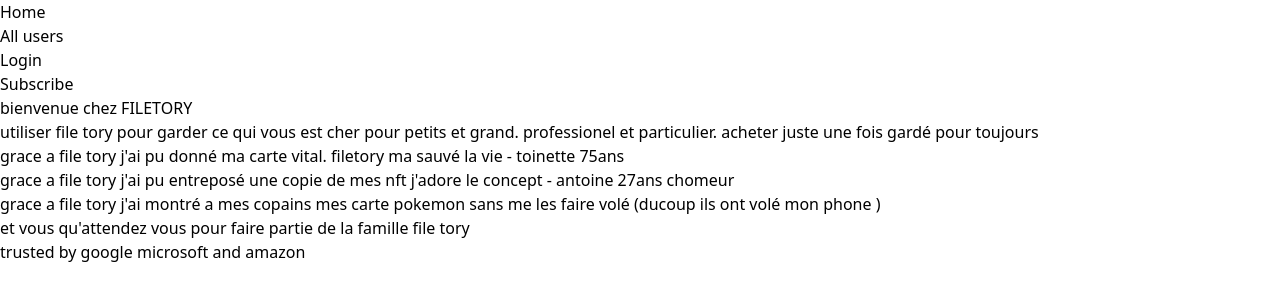
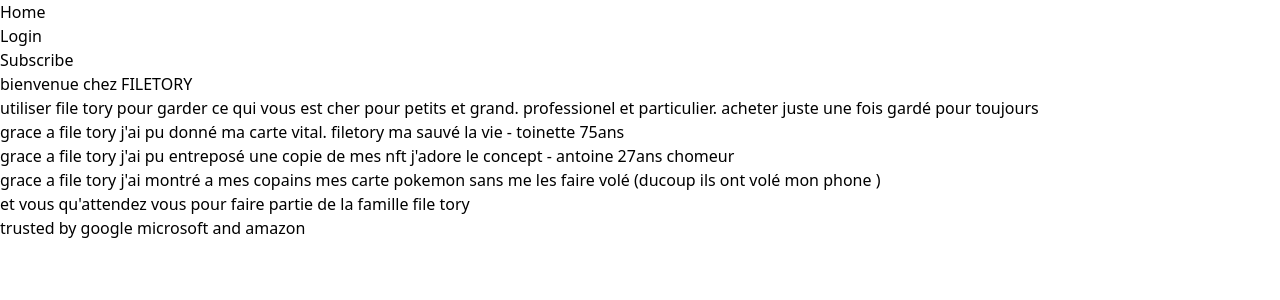
Before and after one commit to methiathibault/filetory, a React (Vite) app in the folder frontend/: page / in a window 1280 px wide. Shown: the top 300 px of the page. Built offline with nearby package versions, Linux system fonts and the light colour scheme.

Commit message:
enlever le login/sub quand logged

```diff
--- a/frontend/src/components/NavBar.jsx
+++ b/frontend/src/components/NavBar.jsx
@@ -31,14 +31,17 @@
     <div className='flex gap-2 justify-between rounded-full border-2 m-4 p-2 bg-zinc-100'>
         <div className='flex gap-2 mr-4 items-center '>
         <div className='p-2 rounded-full hover:underline hover:bg-zinc-200 hover:font-bold duration-150  '>  <Link to="/">Home</Link> </div>
-          <div className='p-2 rounded-full hover:underline hover:bg-zinc-200 hover:font-bold duration-150 '><Link to="/users">All users</Link></div>
+
 
 
         </div>
         <div className='flex gap-2 mr-4 items-center'>
-          <div className='p-2 rounded-full hover:underline hover:bg-zinc-200 hover:font-bold duration-150 '> <Link to="/login">Login</Link></div>
-          <div className='p-2 rounded-full hover:underline hover:bg-zinc-200 hover:font-bold duration-150 '><Link to="/subscribe">Subscribe</Link></div>
-
+        {verifyToken() ? "":
+          <>
+            <div className='p-2 rounded-full hover:underline hover:bg-zinc-200 hover:font-bold duration-150 '> <Link to="/login">Login</Link></div>
+            <div className='p-2 rounded-full hover:underline hover:bg-zinc-200 hover:font-bold duration-150 '><Link to="/subscribe">Subscribe</Link></div>
+          </>
+        }
 
 
             {verifyToken() ?
```
